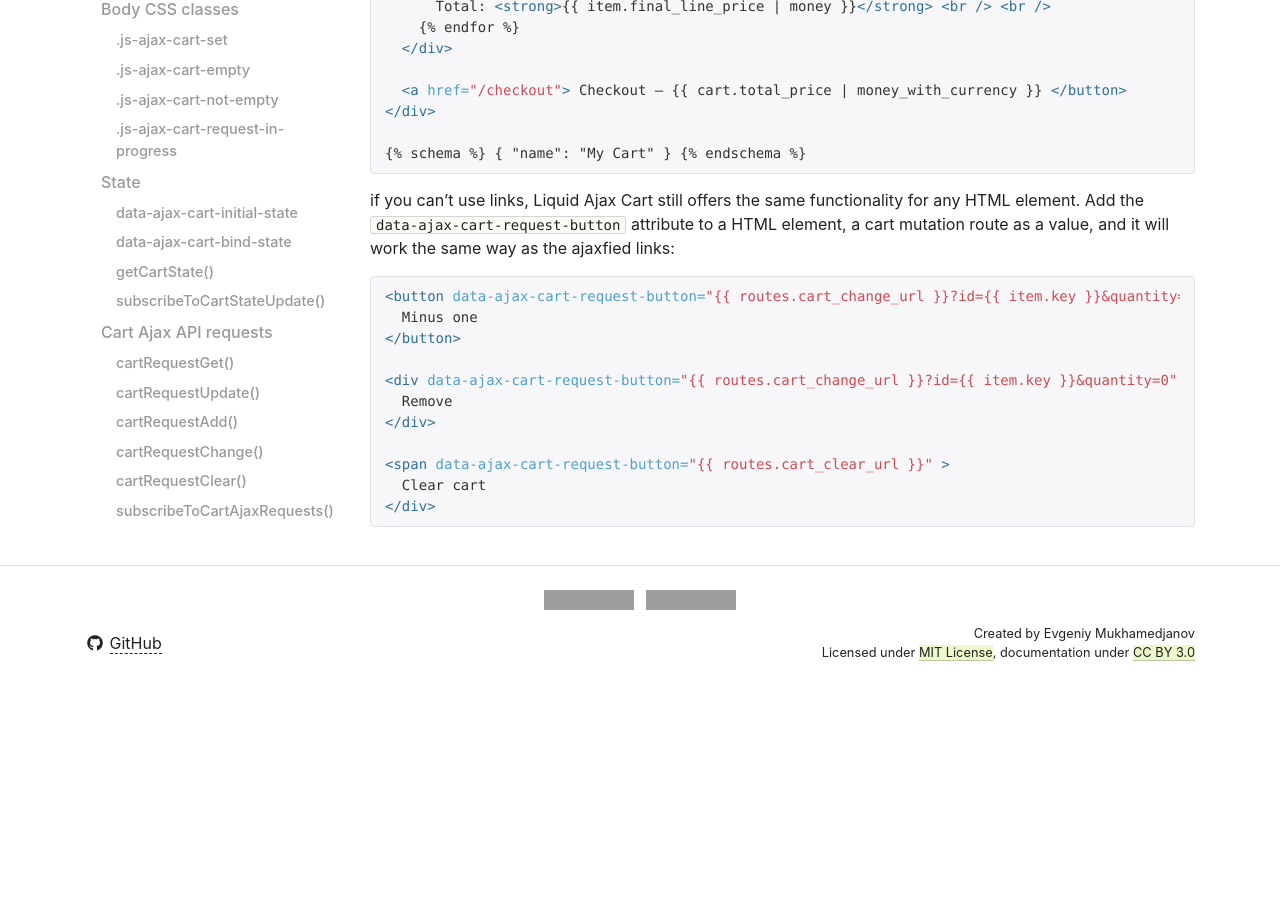
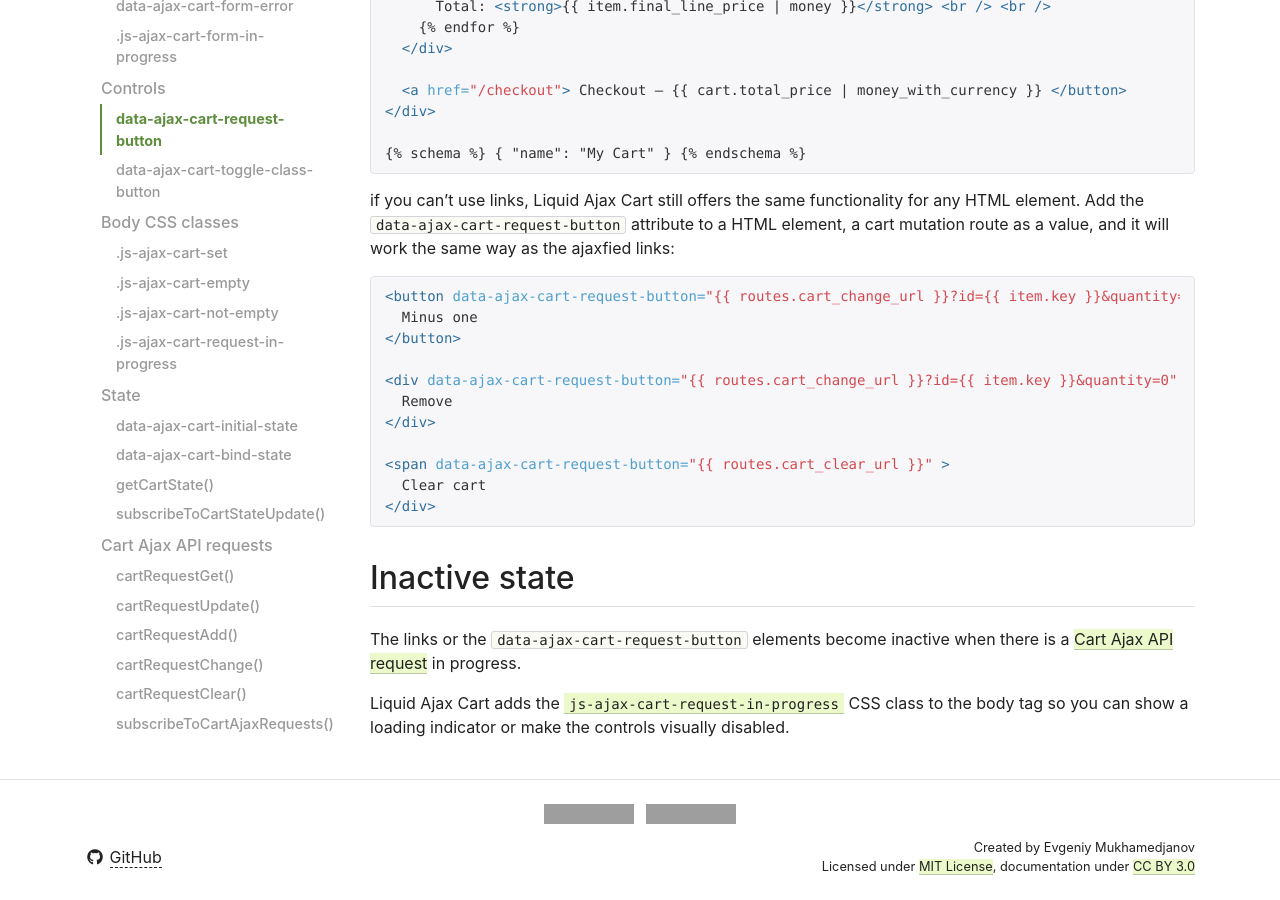
Before and after one commit to EvgeniyMukhamedjanov/liquid-ajax-cart, a Jekyll site: the page built from docs/reference/data-ajax-cart-request-button.md, in a window 1280 px wide and 900 px high, scrolled down 675 px. Built offline with Jekyll 4.4.1, drawn with Linux system fonts in a browser that asks for light colours; nearby versions of some CDN libraries; our own code applies the rules of GitHub Pages for plain Markdown files; a script that is not in the unit is left out; before the commit the page ends 1362 px from its top, so only the background shows below that; grey boxes are pictures that could not be loaded.

Commit message:
Update data-ajax-cart-request-button.md

````diff
--- a/docs/reference/data-ajax-cart-request-button.md
+++ b/docs/reference/data-ajax-cart-request-button.md
@@ -7,7 +7,6 @@
 {% include code/section.html %}
 
 if you can't use links, Liquid Ajax Cart still offers the same functionality for any HTML element. Add the `data-ajax-cart-request-button` attribute to a HTML element, a cart mutation route as a value, and it will work the same way as the ajaxfied links:
-
 
 {% raw %}
 ```html
@@ -24,3 +23,9 @@
 </div>
 ```
 {% endraw %}
+
+## Inactive state
+
+The links or the `data-ajax-cart-request-button` elements become inactive when there is a [Cart Ajax API request](/reference/requests/) in progress.
+
+Liquid Ajax Cart adds the [`js-ajax-cart-request-in-progress`](/reference/js-ajax-cart-request-in-progress/) CSS class to the body tag so you can show a loading indicator or make the controls visually disabled.
````
